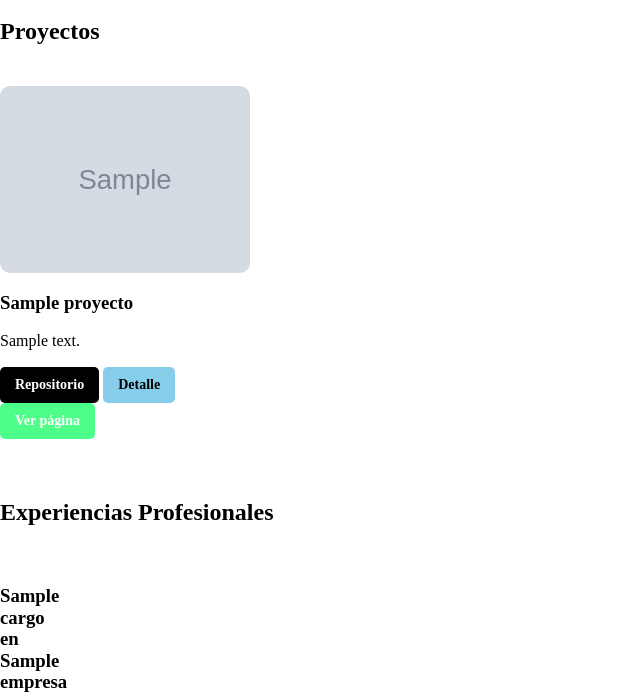
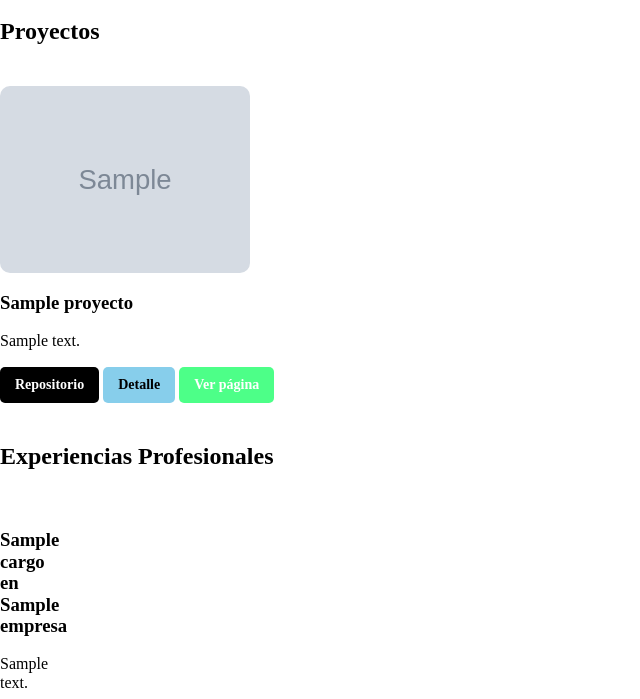
Before and after one commit to NelsonNV/portafolio_django, a Django app: template templates/index.html in a window 1280 px wide. Shown: the part 268-967 px from the top of the page, without its empty margins (0-640 px from the left). Run offline with Django 3.2, Linux system fonts and the light colour scheme; the template is opened without the code that fills it: most values are stand-ins (such as "Sample title", 1, 10 or a date in 2020); grey boxes marked "Sample" are stand-in pictures.

Commit message:
refactor: ajustes de columnas de proyectos

```diff
--- a/templates/index.html
+++ b/templates/index.html
@@ -38,9 +38,8 @@
 
 
 
-<section id="proyectos" class="grid col-12">
-    <h2 class="span-12">Proyectos</h2>
-    <div class="grid col-3">
+<section id="proyectos" class="grid col-4">
+    <h2 class="span-4">Proyectos</h2>
         {% for proyecto in projects %}
         <div class="span-1 proyecto">
             <img src="{{ proyecto.image.url }}" alt="{{ proyecto.title }}" class="img-16/9 max-w-250 br-10 hzoom-50 hzoom">
@@ -59,7 +58,6 @@
             <p>No hay proyectos disponibles.</p>
         </div>
         {% endfor %}
-    </div>
 </section>
 
 <section id="experiencias" class="grid col-12">
```
